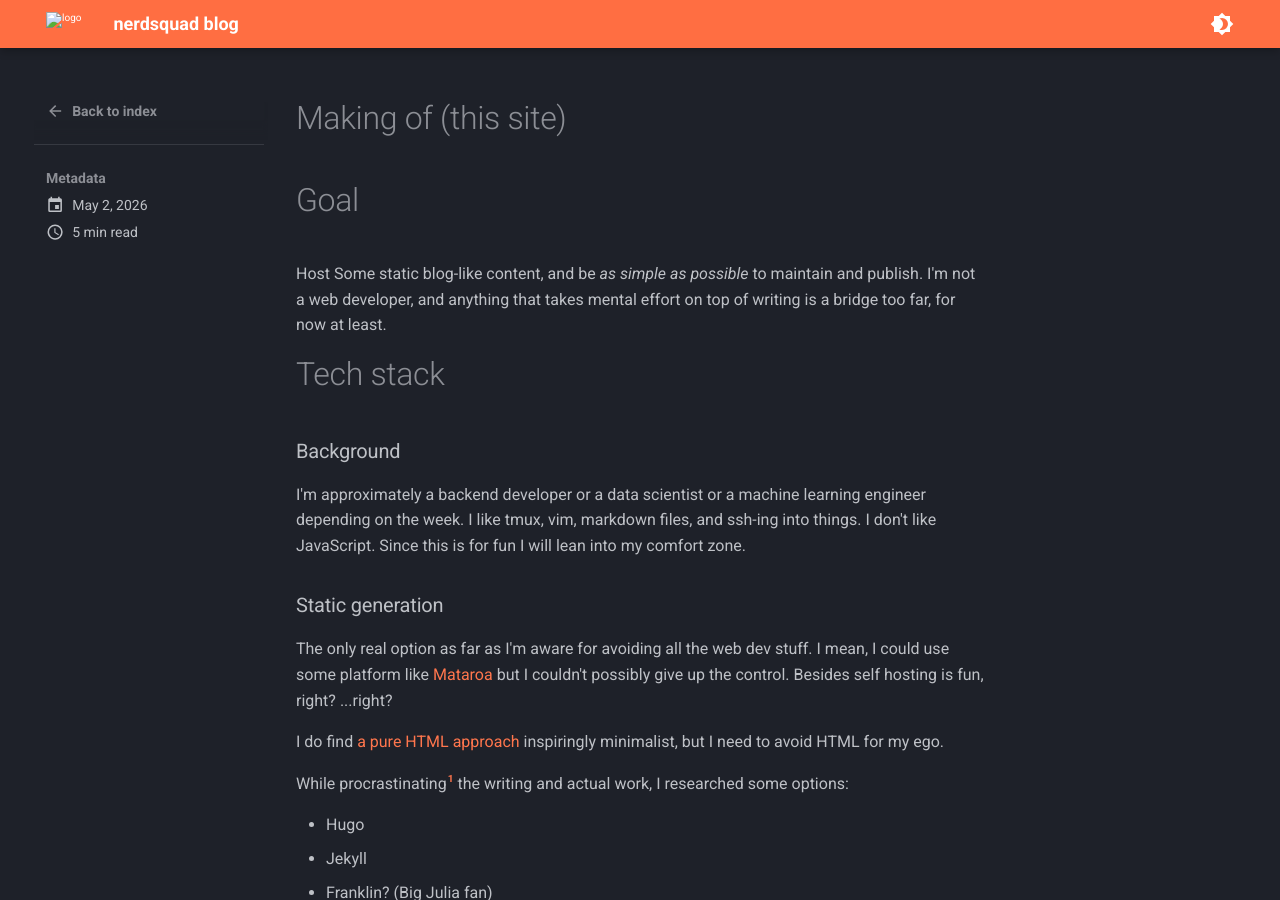
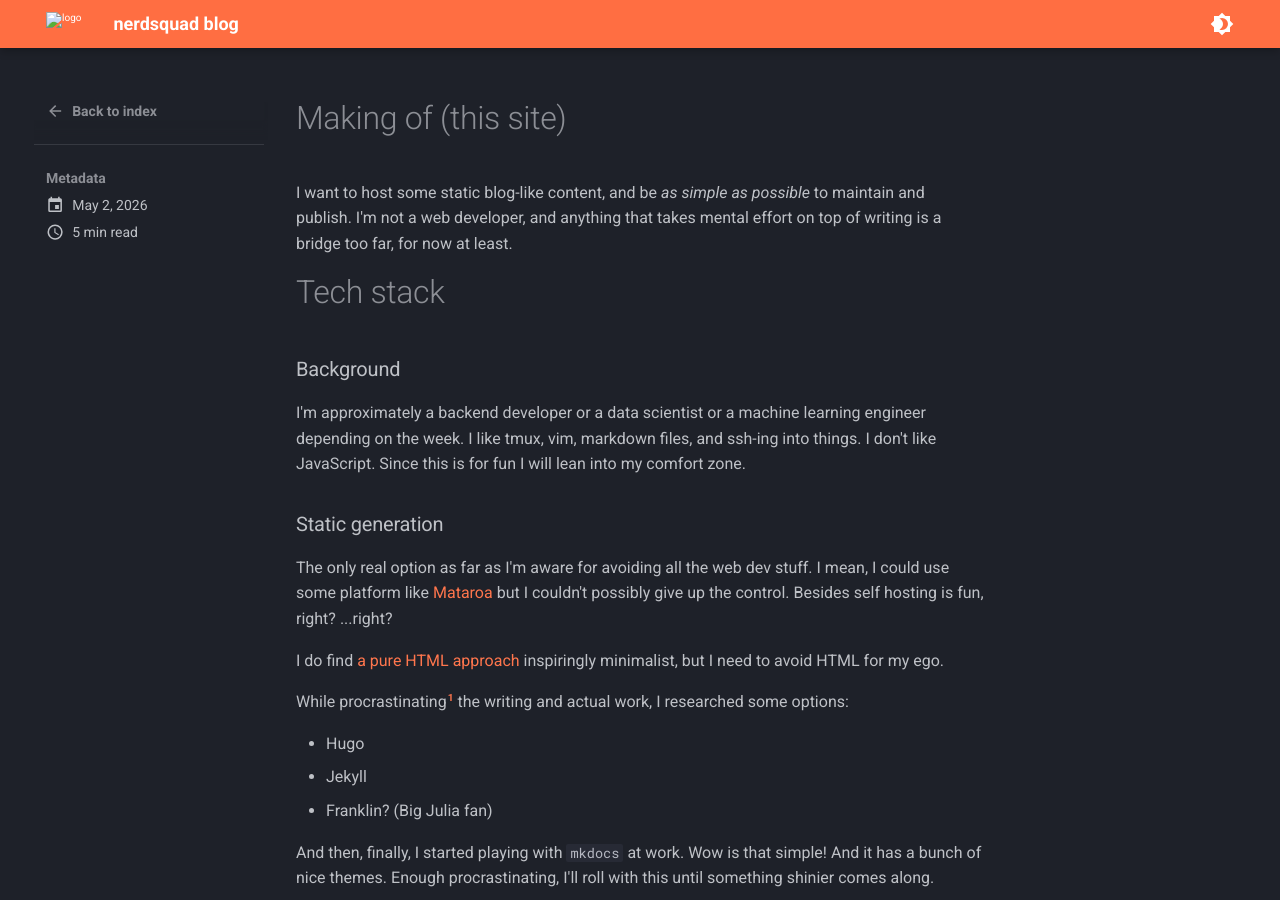
Before and after one commit to Jacob-harris-94/blog, an MkDocs documentation site: the page built from docs/posts/2026-05-02_making_of.md, in a window 1280 px wide and 900 px high. Built offline with MkDocs 1.6.1 and Material for MkDocs 9.7.7, drawn with Linux system fonts in a browser that asks for light colours.

Commit message:
format openings for consistency

```diff
--- a/docs/posts/2026-05-02_making_of.md
+++ b/docs/posts/2026-05-02_making_of.md
@@ -5,8 +5,7 @@ date: 2026-05-02
 
 # Making of (this site)
 
-# Goal
-Host Some static blog-like content, and be _as simple as possible_ to maintain and publish. I'm not a web developer, and anything that takes mental effort on top of writing is a bridge too far, for now at least.
+I want to host some static blog-like content, and be _as simple as possible_ to maintain and publish. I'm not a web developer, and anything that takes mental effort on top of writing is a bridge too far, for now at least.
 
 <!-- more -->
 
```
